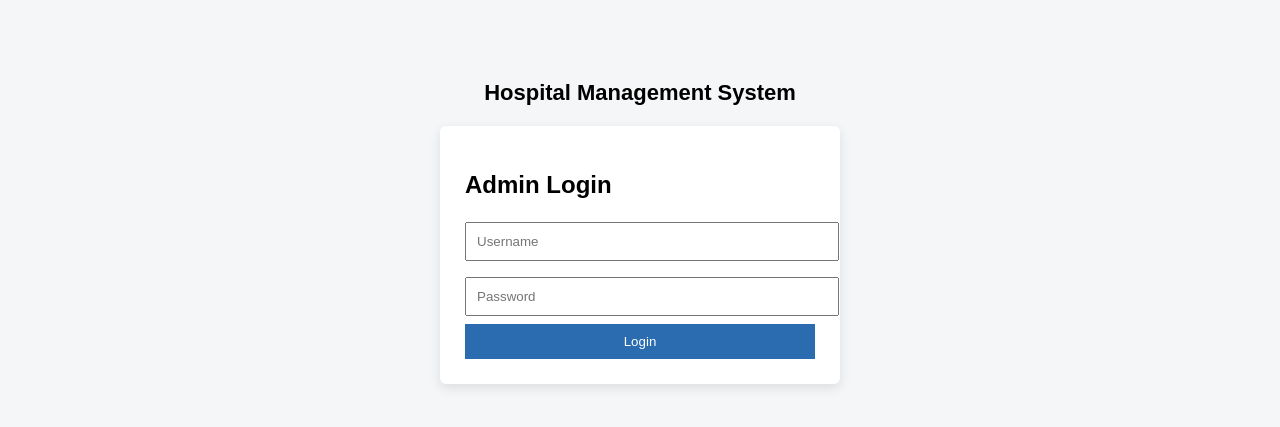
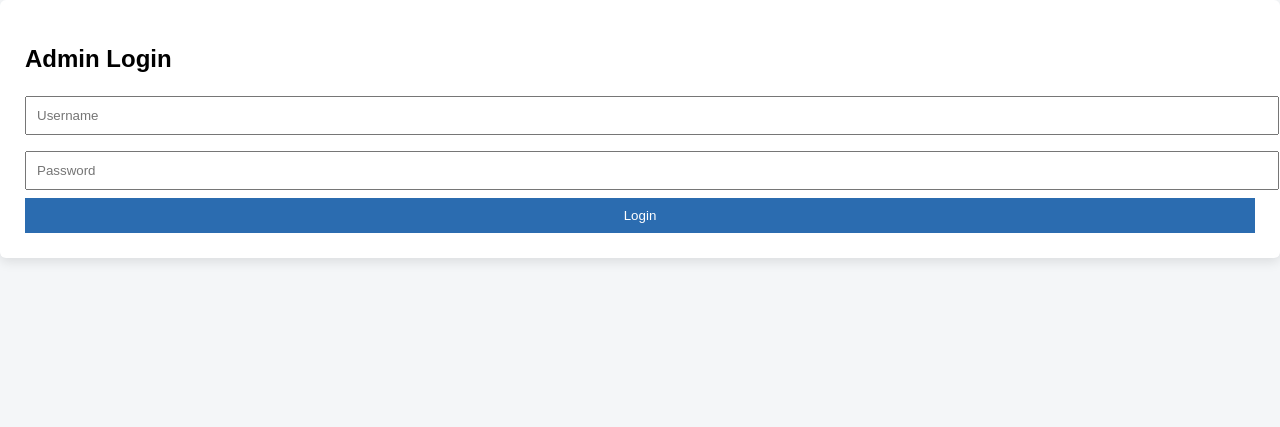
Before and after one commit to peelwan010/hospital-management-system, a Flask app: page /login in a window 1280 px wide. Shown: the top 427 px of the page. Run offline with Flask 3, Linux system fonts and the light colour scheme.

Commit message:
Update base.html

```diff
--- a/app/templates/base.html
+++ b/app/templates/base.html
@@ -1,12 +1,12 @@
 <!DOCTYPE html>
-<html>
+<html lang="en">
 <head>
+    <meta charset="UTF-8">
     <title>{% block title %}Hospital Management System{% endblock %}</title>
     <link rel="stylesheet" href="{{ url_for('static', filename='style.css') }}">
 </head>
 <body>
-    <div class="container">
-        <h1>Hospital Management System</h1>
+    <div class="page">
         {% block content %}{% endblock %}
     </div>
 </body>
```
